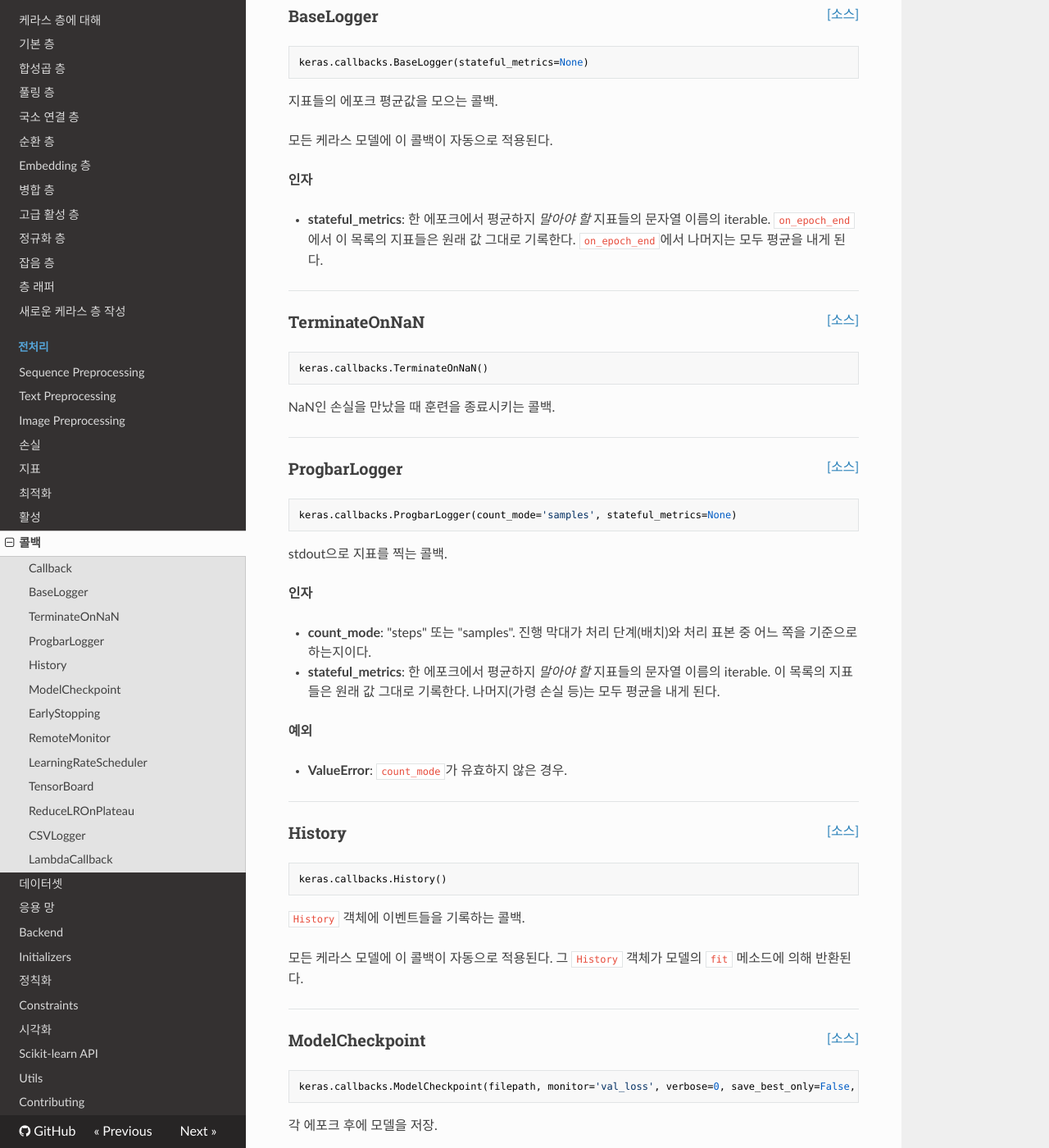
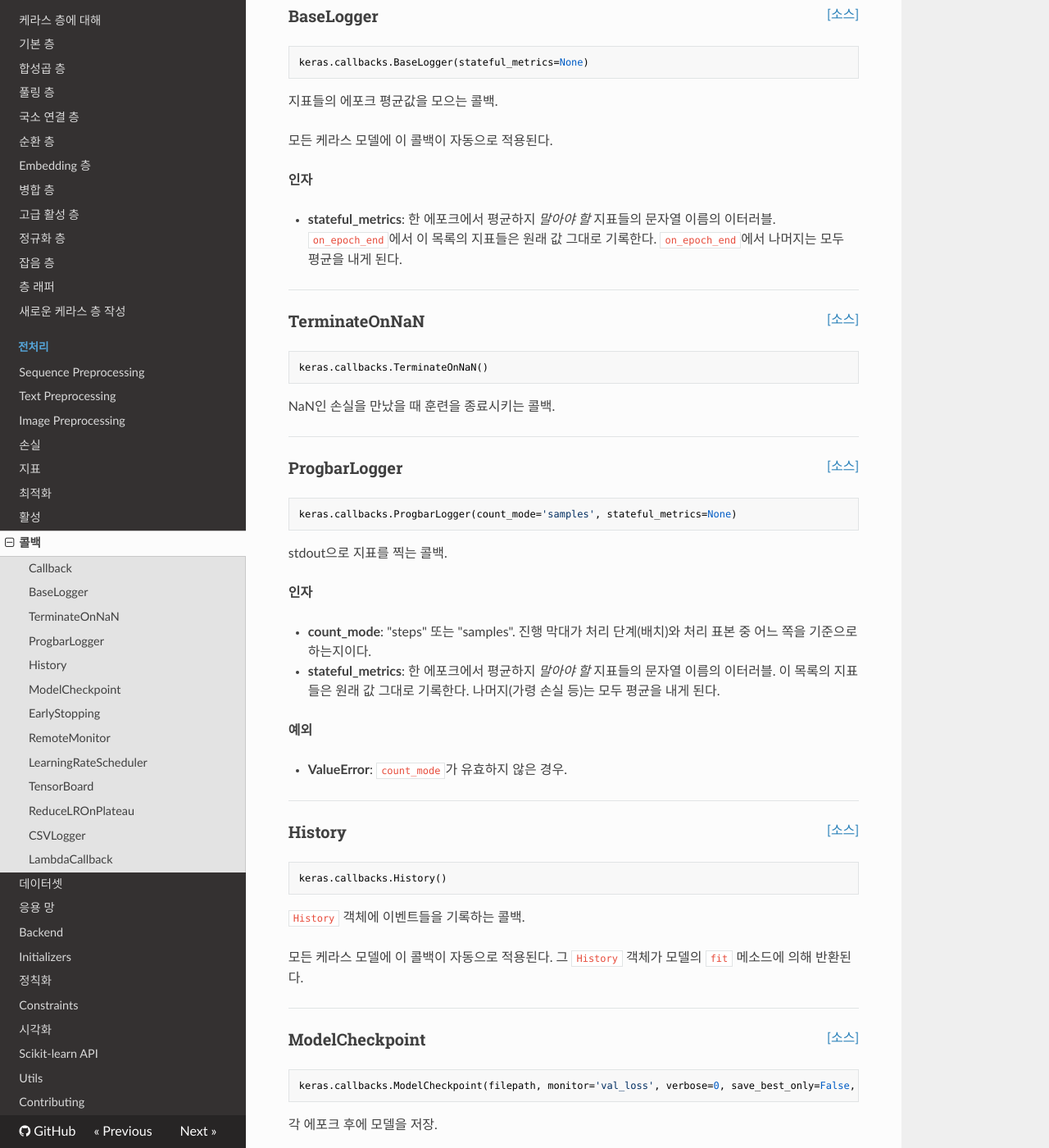
Before and after one commit to wariua/keras-docs-ko, an MkDocs documentation site: the page built from sources/callbacks.md, in a window 1280 px wide and 1400 px high, scrolled down 874 px. Shown: the whole window at 82% size. Built offline with MkDocs 1.6.1, drawn with Linux system fonts in a browser that asks for light colours; nearby versions of some CDN libraries; old or Windows-style settings are respelled for this version of MkDocs; some of the changed text lies outside the part shown.

Commit message:
translated deferred words: iterable

```diff
--- a/sources/callbacks.md
+++ b/sources/callbacks.md
@@ -52,7 +52,7 @@ keras.callbacks.BaseLogger(stateful_metrics=None)
 __인자__
 
 - __stateful_metrics__: 한 에포크에서 평균하지 *말아야 할*
-    지표들의 문자열 이름의 iterable.
+    지표들의 문자열 이름의 이터러블.
     `on_epoch_end`에서 이 목록의 지표들은 원래 값 그대로 기록한다.
     `on_epoch_end`에서 나머지는 모두 평균을 내게 된다.
 
@@ -84,7 +84,7 @@ __인자__
     진행 막대가 처리 단계(배치)와
     처리 표본 중 어느 쪽을 기준으로 하는지이다.
 - __stateful_metrics__: 한 에포크에서 평균하지 *말아야 할*
-    지표들의 문자열 이름의 iterable.
+    지표들의 문자열 이름의 이터러블.
     이 목록의 지표들은 원래 값 그대로 기록한다.
     나머지(가령 손실 등)는 모두 평균을 내게 된다.
 
@@ -338,7 +338,7 @@ keras.callbacks.CSVLogger(filename, separator=',', append=False)
 
 에포크별 결과를 csv 파일로 보내는 콜백.
 
-np.ndarray 같은 1차원 iterable을 포함해
+np.ndarray 같은 1차원 이터러블을 포함해
 문자열로 표현 가능한 모든 값들을 지원한다.
 
 __예시__
```
